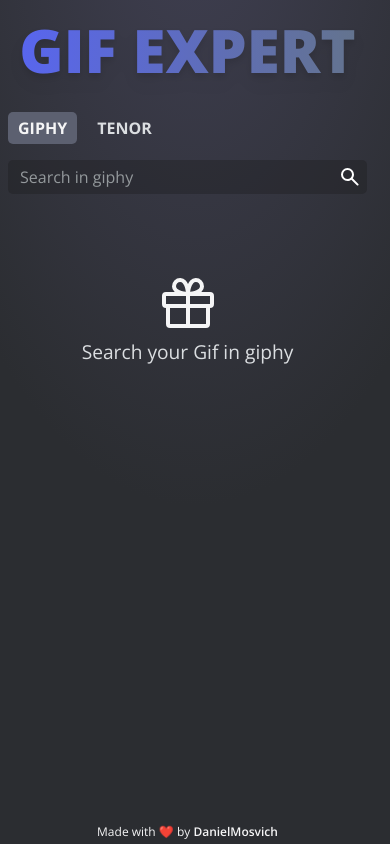
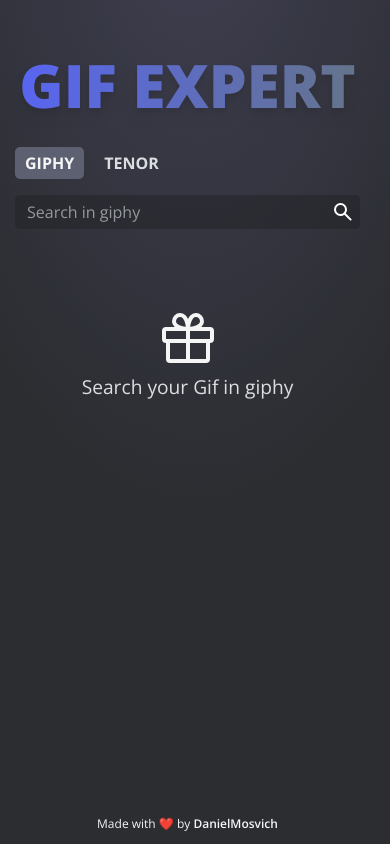
Before and after one commit to danielMosvich/gif-expert, a React (Vite) app: page / in a window 390 px wide. Built offline with nearby package versions, Linux system fonts and the light colour scheme.

Commit message:
button border update

```diff
--- a/src/GifExpertApp.jsx
+++ b/src/GifExpertApp.jsx
@@ -14,7 +14,7 @@
   };
   return (
     <>
-      <h1 className="md:mt-20 mt-3 font-extrabold drop-shadow-lg text-transparent text-6xl bg-clip-text bg-gradient-to-r from-[#5865F2] to-slate-500">
+      <h1 className="md:mt-20 mt-10 font-extrabold drop-shadow-lg text-transparent text-6xl bg-clip-text bg-gradient-to-r from-[#5865F2] to-slate-500">
         Gif Expert
       </h1>
       <header>
@@ -63,7 +63,7 @@
         )}
       </main>
       <footer className="absolute bottom-0 left-0 right-0 mx-auto">
-        <p className="text-center text-xs py-1 text-[var(--text-color-primary)]">
+        <p className="text-center text-xs py-3 text-[var(--text-color-primary)]">
           Made with ❤️ by <a href="https://x.com/danielmosvich" target="_blank" className="font-semibold">DanielMosvich</a>
         </p>
       </footer>
--- a/src/components/GifGrid.jsx
+++ b/src/components/GifGrid.jsx
@@ -6,7 +6,7 @@
   return (
     <>
       {isLoading && <div className="loader"></div>}
-      <div className="card-grid">
+      <div className="card-grid mb-8">
         <Masonry
           breakpointCols={{
             default: 3,
--- a/src/styles.css
+++ b/src/styles.css
@@ -146,7 +146,7 @@
     margin-bottom: 8px;
   }
   body {
-    padding: 8px;
+    padding: 15px;
   }
 }
 .card:hover {
```
